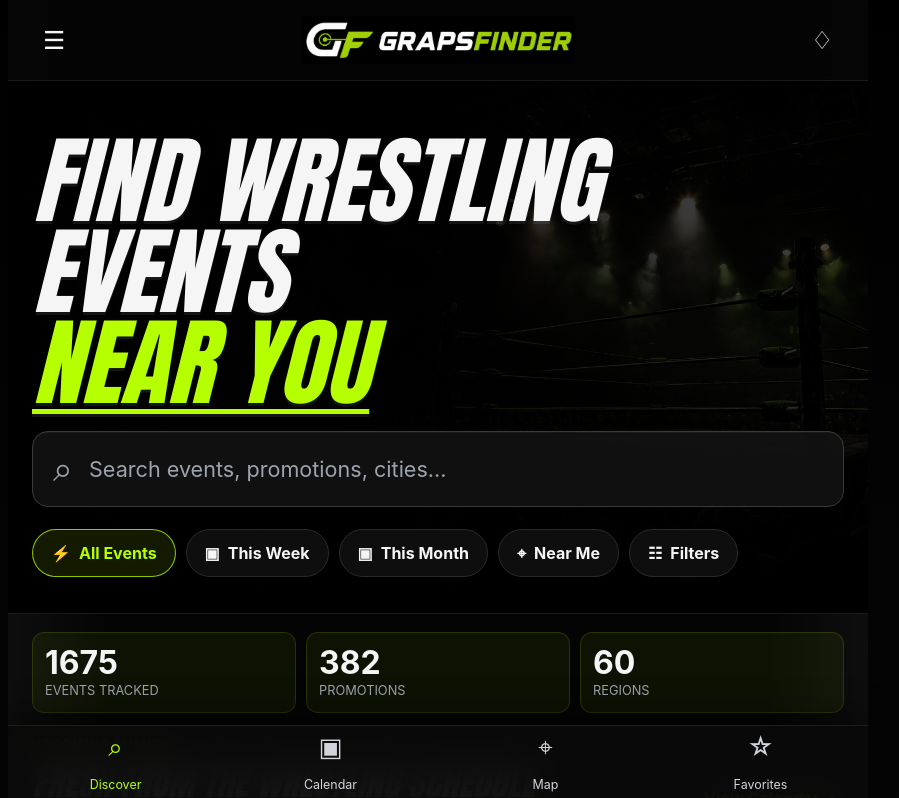
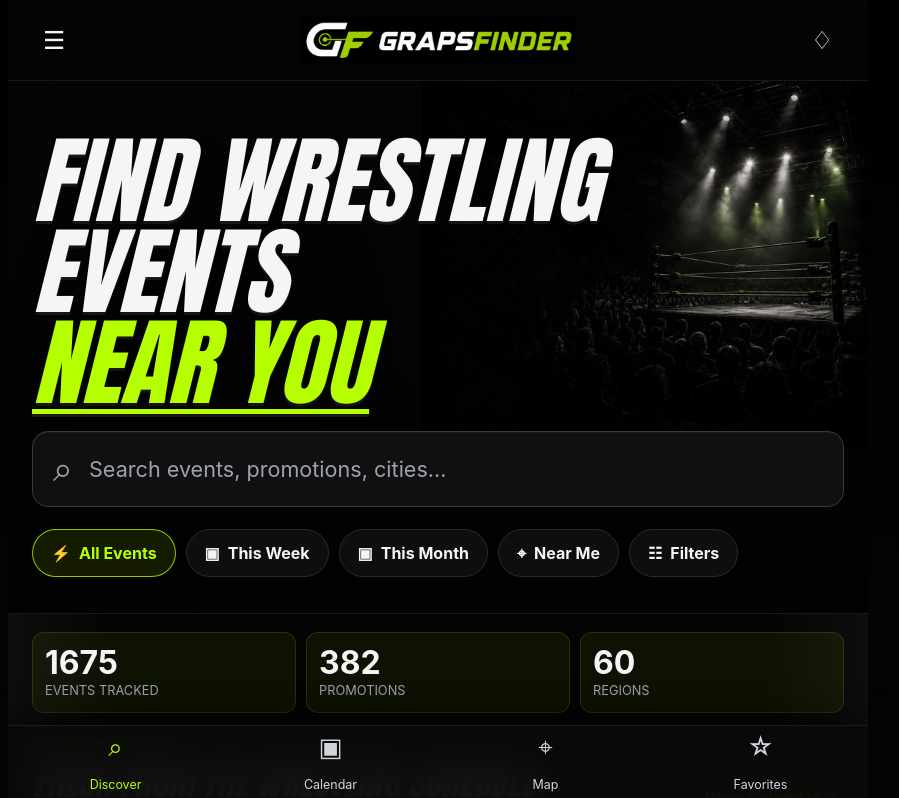
Before and after one commit to awood1261/indie-wrestling-schedule, a React (Vite) app: page / in a window 1280 px wide. Shown: the top 798 px of the page, without its empty margins (202-1101 px from the left). Built offline with nearby package versions, Linux system fonts and the light colour scheme.

Commit message:
Refine hero background image
- Add updated square hero background asset
- Adjust hero background positioning and sizing
- Preserve dark overlay for text contrast

```diff
--- a/src/index.css
+++ b/src/index.css
@@ -128,12 +128,10 @@ button {
   position: absolute;
   inset: 0;
   z-index: -1;
-  background:
-    linear-gradient(180deg, rgba(0, 0, 0, 0.28) 0%, rgba(0, 0, 0, 0.72) 100%),
-    linear-gradient(90deg, rgba(0, 0, 0, 0.96) 0%, rgba(0, 0, 0, 0.84) 44%, rgba(0, 0, 0, 0.48) 100%),
-    url("/gf-hero-bg.png");
-  background-position: center;
-  background-size: cover;
+  top: -80px;
+  background: url("/gf-hero-bg-square.jpg");
+  background-position: top right;
+  background-repeat: no-repeat;
   opacity: 0.96;
 }
 
```
Also changed, not shown: public/gf-hero-bg-square.jpg (added).
